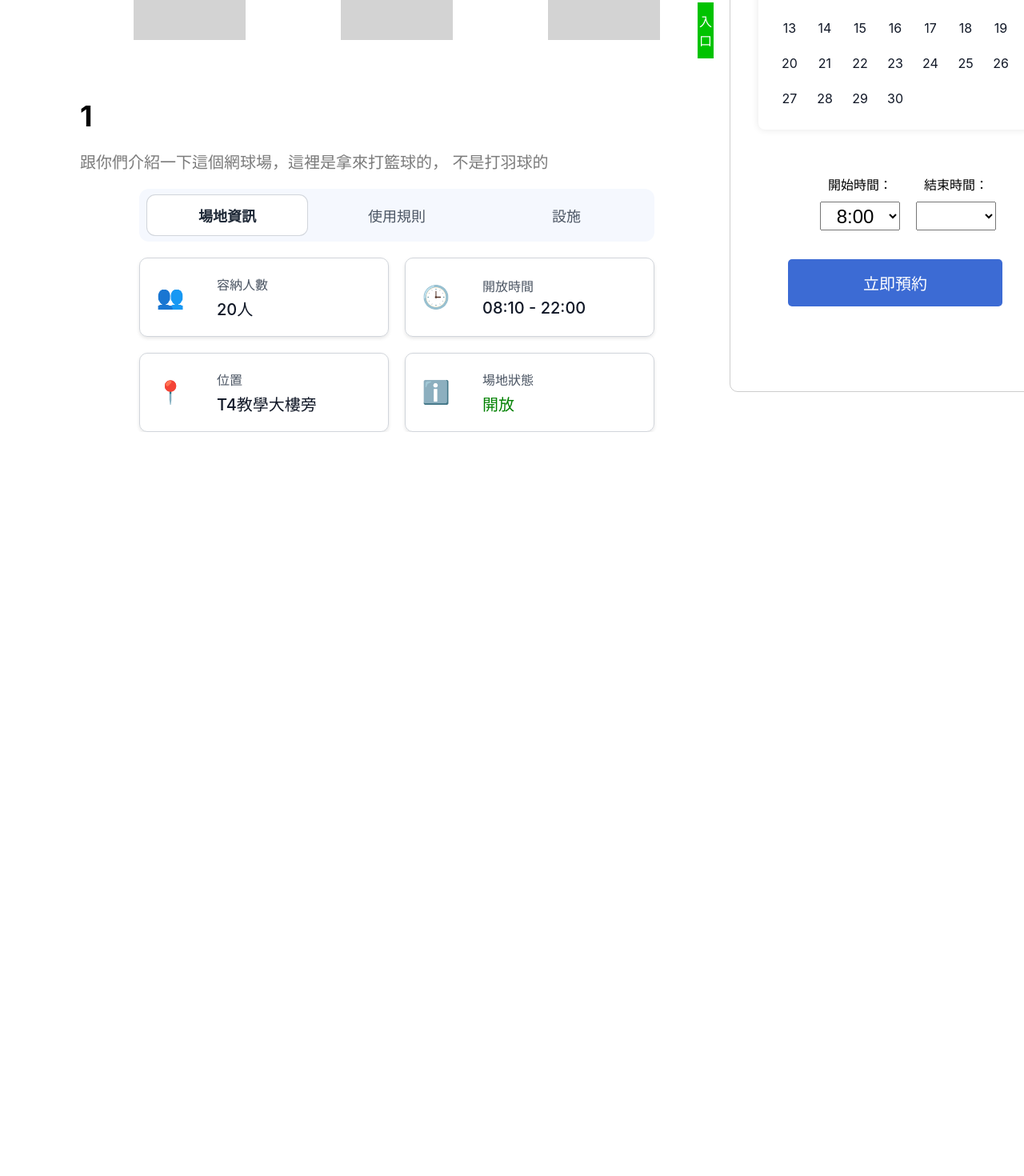
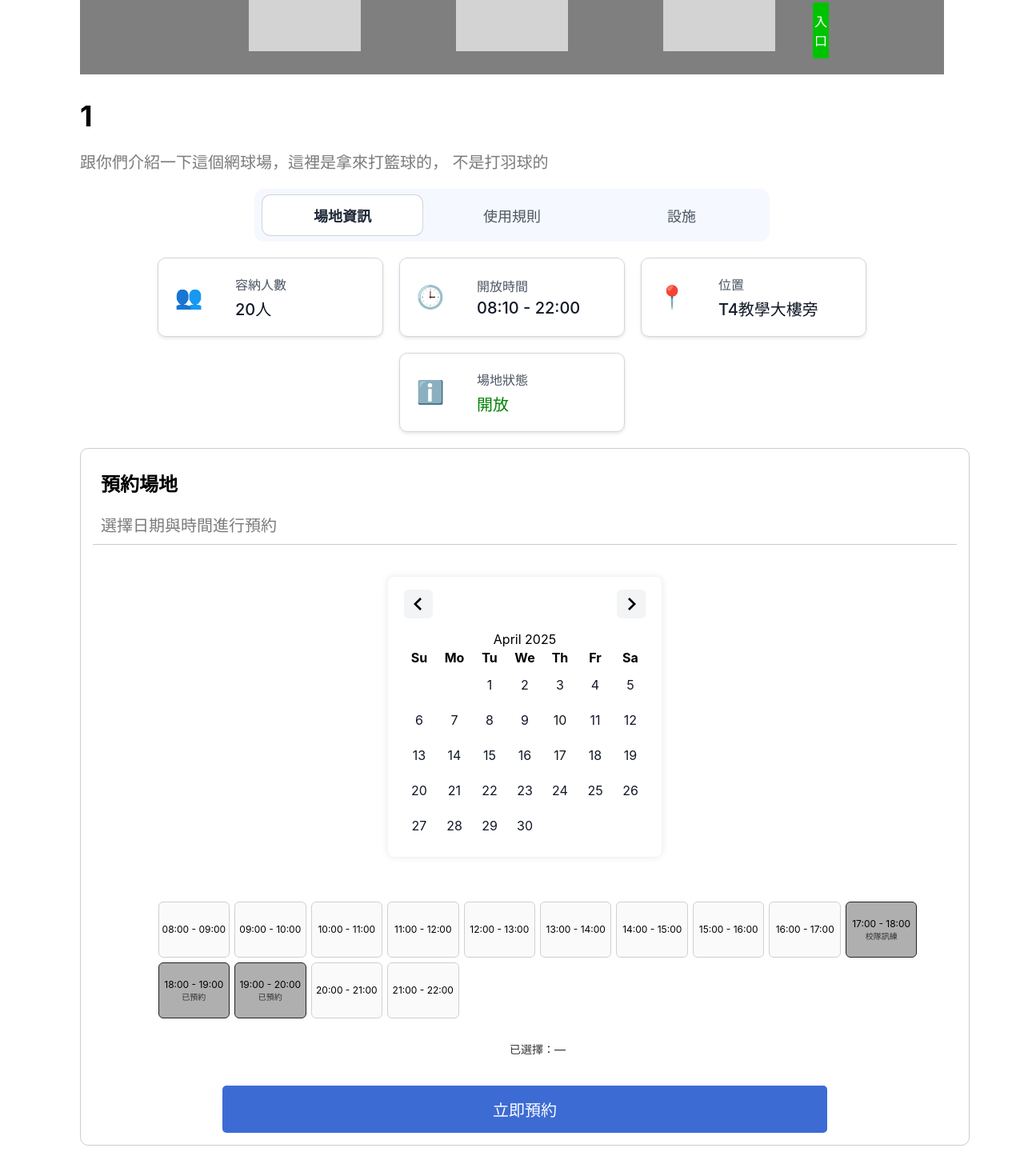
Before and after one commit to nayamiskr/NTUSTFieldBooking, a React (Create React App) app: page /1/1//field_img/1 in a window 1280 px wide. Shown: the part 472-1942 px from the top of the page at 80% size. Before the commit the page ends 1012 px from the top, so only its background shows below. Built offline with nearby package versions, Linux system fonts and the light colour scheme.

Commit message:
小更新一下預約畫面

```diff
--- a/src/components/fieldPicker.css
+++ b/src/components/fieldPicker.css
@@ -1,3 +1,11 @@
+.field-diagram {
+    position: flex;
+    background-color: rgba(0, 0, 0, 0.5);
+    display: flex;
+    justify-content: center;
+    align-items: center;
+}
+
 
 .grid-container {
     position: relative;
@@ -6,6 +14,7 @@
     gap: 16px;
     width: 760px;
     height: 410px;
+    align-items: center;
     justify-items: center;
     padding: 1rem;
 }
--- a/src/page/bookingpage.css
+++ b/src/page/bookingpage.css
@@ -26,6 +26,7 @@
     display: flex;
     padding: 0px 100px;
     gap: 20px;
+    flex-direction: column;
 }
 
 .field-image {
@@ -130,7 +131,7 @@
     display: flex;
     flex-direction: row;
     align-items: center;
-    width: 270px;
+    width: 240px;
     gap: 40px;
     padding: 20px;
     border: 1px solid #d1d5db;
@@ -235,23 +236,6 @@
     padding: 16px;
 }
 
-.time-dropdown {
-    display: flex;
-    font-size: 16px;
-    flex-direction: column;
-    width: 100px;
-    height: 70px;
-    gap: 10px;
-}
-
-.start-time,
-.end-time {
-    height: 100%;
-    width: 100%;
-    text-align: center;
-    font-size: 24px;
-}
-
 .book-now {
     display: block;
     align-items: center;
@@ -265,3 +249,60 @@
     cursor: pointer;
     margin: 0 auto;
 }
+
+.time-select {
+    display: flex;
+    flex-direction: column;
+}
+
+.time-scale {
+    margin-top: 12px;
+}
+
+.time-scale__bar {
+    display: grid;
+    grid-template-columns: repeat(10, 1fr); /* 08:00 到 22:00 共14格 */
+    gap: 6px;
+    align-items: stretch;
+    justify-items: stretch;
+}
+
+.time-scale__slot {
+    position: relative;
+    height: 60px;
+    border: 1px solid #d0d0d0;
+    border-radius: 6px;
+    background: #fafafa;
+    cursor: pointer;
+    user-select: none;
+    overflow: hidden;
+    display: flex;
+    flex-direction: column;
+    justify-content: center;
+    align-items: center;
+    font-size: 12px;
+    padding: 4px;
+}
+
+/* reserved */
+.time-scale__slot.is-reserved {
+    background: rgba(27, 27, 27, 0.35);
+    border-color: #222222;
+}
+
+/* selected */
+.time-scale__slot.is-selected {
+    outline: 3px solid #4da3ff;
+    background: rgba(77, 163, 255, 0.15);
+}
+
+.time-scale__reserved-title {
+    font-size: 10px;
+    color: #333;
+}
+
+.time-scale__summary {
+    margin-top: 8px;
+    font-size: 14px;
+    opacity: 0.8;
+}
--- a/src/page/bookingpage.jsx
+++ b/src/page/bookingpage.jsx
@@ -6,17 +6,51 @@ import { useState } from "react";
 import { useParams } from "react-router-dom";
 import FieldPicker from "../components/fieldPicker";
 
+// --- Horizontal time scale config (1h intervals) ---
+const OPEN_HOUR = 8;  // 08:00
+const CLOSE_HOUR = 22; // 22:00 (last slot ends here)
+const HOURS = Array.from({ length: CLOSE_HOUR - OPEN_HOUR }, (_, i) => OPEN_HOUR + i);
+
+// Demo reservations; replace with data from API later
+// time in 24h integer hours [start,end)
+const RESERVED_BOOKINGS = [
+  { start: 17, end: 20, title: "校隊訊練" }, // 7PM-8PM
+];
+
 function Bookpage() {
     const { name, isSchool, pict } = useParams();
     const imgUrl = '/field_img/' + pict;
     const [activeTab, setActiveTab] = useState("info");
     const [isOpen, setIsOpen] = useState(true);
     const [selectedField, setSelectedField] = useState(null);
-    const timeSlots = ["8:00", "9:00", "10:00", "11:00", "12:00", "13:00", "14:00", "15:00", "16:00", "17:00", "18:00", "19:00", "20:00", "21:00", "22:00"];
     const [startTime, setStartTime] = useState("");
     const [endTime, setEndTime] = useState("");
-    const availableTimes = timeSlots.filter(time => time !== "10:00" && time !== "11:00");
     const parseTime = (t) => parseInt(t.split(":")[0], 10);
+
+    const isReserved = (hour) => RESERVED_BOOKINGS.some(b => hour >= b.start && hour < b.end);
+
+    const handleSlotClick = (hour) => {
+        if (isReserved(hour)) return;
+        if (!startTime) {
+            setStartTime(`${hour}:00`);
+            setEndTime("");
+            return;
+        }
+
+        const s = parseTime(startTime);
+        if (hour + 1 <= s) {
+            // restart selection from this hour
+            setStartTime(`${hour}:00`);
+            setEndTime("");
+            return;
+        }
+        // ensure selection doesn't include reserved blocks in between
+        for (let h = s; h < hour + 1; h++) {
+            if (isReserved(h)) return;
+        }
+        setEndTime(`${hour + 1}:00`);
+    };
+
     const handleBooking = () => {
         if (!startTime || !endTime) {
             alert("請選擇開始和結束時間");
@@ -41,6 +75,7 @@ function Bookpage() {
             </div>
 
             <div className="main-container">
+
                 {/* 左側 */}
                 <div className="left-panel">
                     <div className="field-board">
@@ -125,8 +160,7 @@ function Bookpage() {
                         </div>
                     )}
                 </div>
-
-                {/* 右側 */}
+                                {/* 右側 */}
                 <div className="right-panel">
                     <h4>預約場地</h4>
                     <p>選擇日期與時間進行預約</p>
@@ -136,24 +170,28 @@ function Bookpage() {
                     </div>
 
                     <div className="time-select">
-                        <div className="time-dropdown">
-                            <label htmlFor="start-time">開始時間：</label>
-                            <select className="start-time" value={startTime} onChange={(e) => setStartTime(e.target.value)}>
-                                {availableTimes.map((time, index) => (
-                                    <option key={index} value={time}>{time}</option>
-                                ))}
-                            </select>
+                        <div className="time-scale__bar">
+                            {HOURS.map((h) => {
+                                const reserved = isReserved(h);
+                                const selected = (startTime && parseTime(startTime) === h) || (endTime && parseTime(endTime) === h + 1) || (startTime && endTime && h >= parseTime(startTime) && h < parseTime(endTime));
+                                const slotClass = `time-scale__slot${reserved ? ' is-reserved' : ''}${selected ? ' is-selected' : ''}`;
+                                return (
+                                    <div
+                                        key={h}
+                                        className={slotClass}
+                                        onClick={() => handleSlotClick(h)}
+                                        title={reserved ? '已被預約' : `${h}:00 - ${h + 1}:00`}
+                                    >
+                                        <span>{`${String(h).padStart(2,'0')}:00 - ${String(h+1).padStart(2,'0')}:00`}</span>
+                                        {reserved && (
+                                          <span className="time-scale__reserved-title">{RESERVED_BOOKINGS.find(b => b.start === h)?.title || '已預約'}</span>
+                                        )}
+                                    </div>
+                                );
+                            })}
                         </div>
-
-                        <div className="time-dropdown">
-                            <label htmlFor="end-time">結束時間：</label>
-                            <select className="end-time" value={endTime} onChange={(e) => setEndTime(e.target.value)}>
-                                {availableTimes
-                                    .filter((time) => parseTime(time) > parseTime(startTime))
-                                    .map((time, index) => (
-                                        <option key={index} value={time}>{time}</option>
-                                    ))}
-                            </select>
+                        <div className="time-scale__summary">
+                            已選擇：{startTime || '—'} {endTime ? `→ ${endTime}` : ''}
                         </div>
                     </div>
                     <button className="book-now" onClick={handleBooking}>立即預約</button>
```
